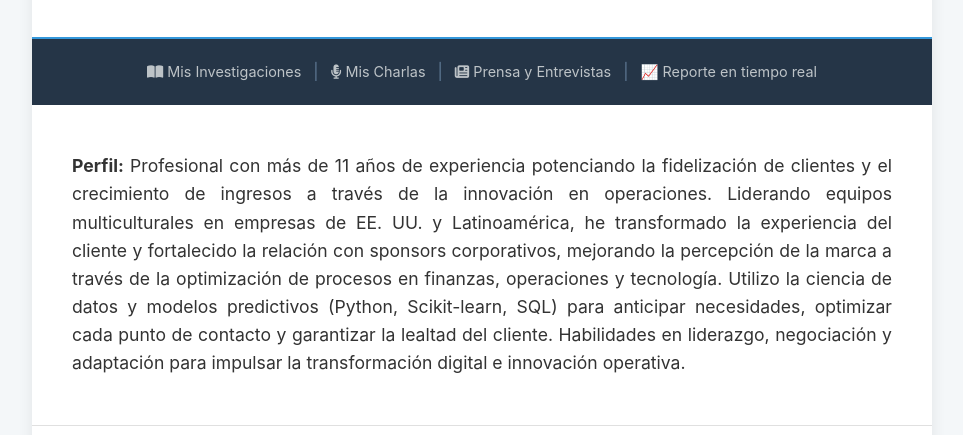
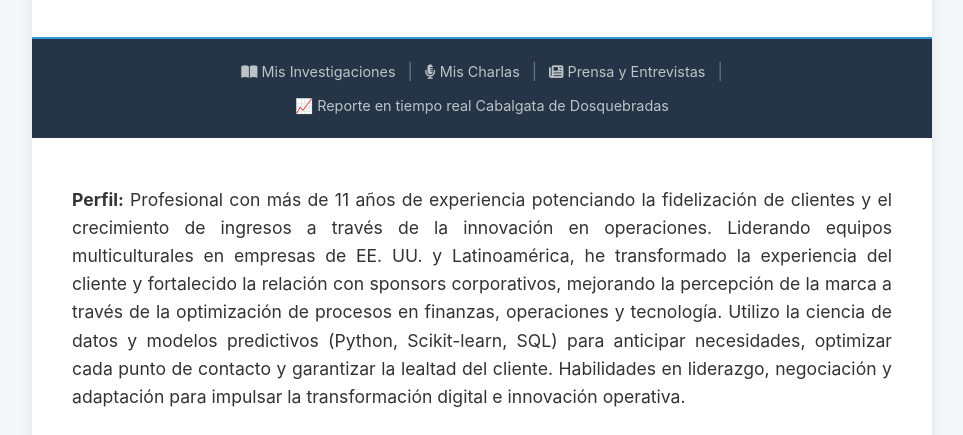
Before and after one commit to ASGAMO-DS/Mi-Portafolio, a plain HTML site: page index.html in a window 1280 px wide. Shown: the part 365-800 px from the top of the page, without its empty margins (158-1121 px from the left). Drawn offline with Linux system fonts and the light colour scheme.

Commit message:
Update index.html
Ajustes Cabalgata de Dosquebradas

```diff
--- a/index.html
+++ b/index.html
@@ -57,7 +57,7 @@
                 <li><a href="investigaciones.html"><i class="fa-solid fa-book-open"></i> Mis Investigaciones</a></li>
                 <li><a href="charlas.html"><i class="fa-solid fa-microphone-lines"></i> Mis Charlas</a></li>
                 <li><a href="noticias.html"><i class="fa-solid fa-newspaper"></i> Prensa y Entrevistas</a></li>
-                <li><a href="reporte" class="cta-button-secondary" target="_blank" rel="noopener noreferrer">📈 Reporte en tiempo real</a></li>
+                <li><a href="reporte" class="cta-button-secondary" target="_blank" rel="noopener noreferrer">📈 Reporte en tiempo real Cabalgata de Dosquebradas</a></li>
             </ul>
         </nav>
 
```
